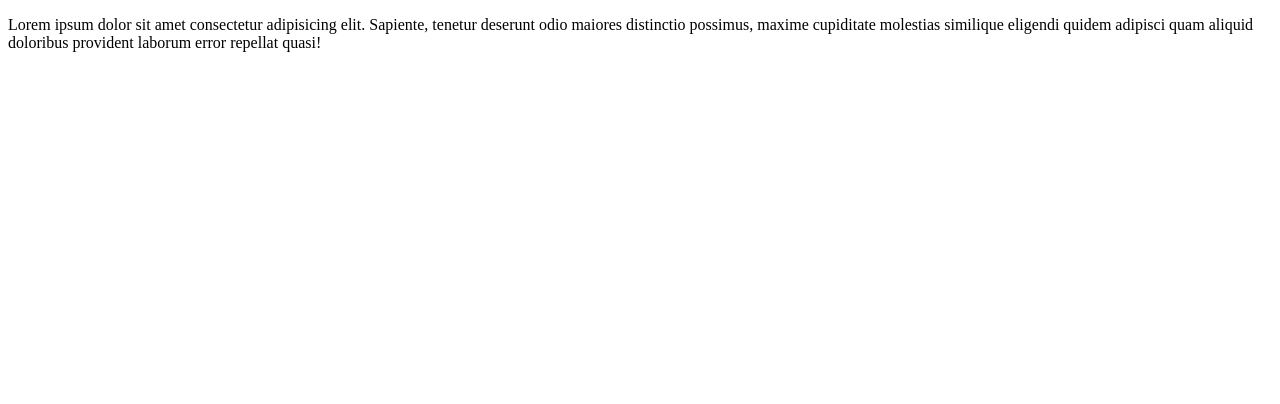
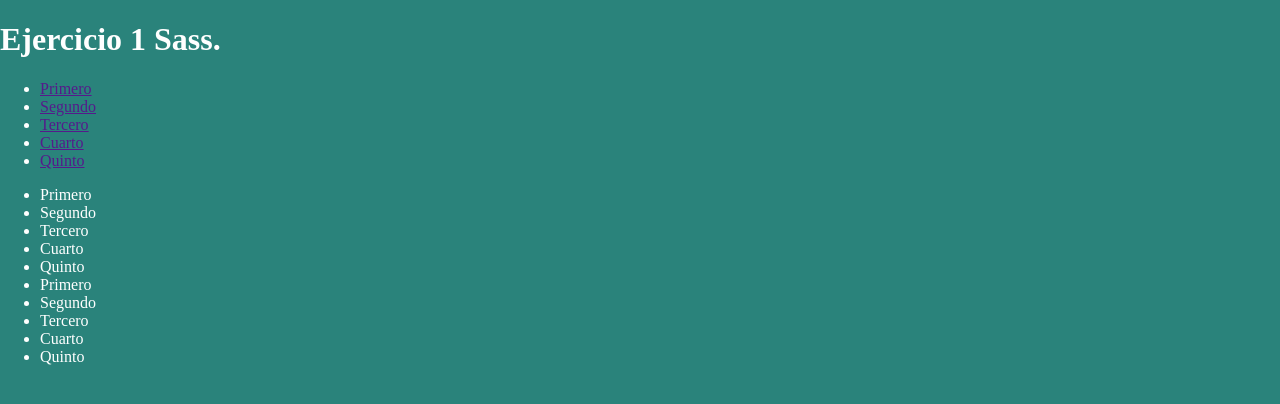
Before and after one commit to emmuriel/p1sass, a website: page index.html in a window 1280 px wide. Drawn offline with Linux system fonts and the light colour scheme.

Commit message:
primeraTranspilacion

```diff
--- /dev/null
+++ b/_globals.scss
@@ -0,0 +1,5 @@
+
+body {
+    margin: 0;
+    background-color: $bgcolor;
+}
--- /dev/null
+++ b/_variables.scss
@@ -0,0 +1,2 @@
+$bgcolor: rgb(42, 131, 123);
+$texto: white;
--- a/index.html
+++ b/index.html
@@ -1,12 +1,43 @@
 <!DOCTYPE html>
 <html lang="es">
+
 <head>
     <meta charset="UTF-8">
     <meta http-equiv="X-UA-Compatible" content="IE=edge">
     <meta name="viewport" content="width=device-width, initial-scale=1.0">
-    <title>Index</title>
+    <link rel="stylesheet" type="text/css" href="main.css">
+    <title>Ejercicio 1 Sass</title>
 </head>
+
 <body>
-    <p>Lorem ipsum dolor sit amet consectetur adipisicing elit. Sapiente, tenetur deserunt odio maiores distinctio possimus, maxime cupiditate molestias similique eligendi quidem adipisci quam aliquid doloribus provident laborum error repellat quasi!</p>
+    <header>
+        <h1>Ejercicio 1 Sass.</h1>
+        <nav>
+            <ul>
+                <li><a href="">Primero</a></li>
+                <li><a href="">Segundo</a></li>
+                <li><a href="">Tercero</a></li>
+                <li><a href="">Cuarto</a></li>
+                <li><a href="">Quinto</a></li>
+
+            </ul>
+        </nav>
+    </header>
+    <main>
+        <ul>
+            <li>Primero</li>
+            <li>Segundo</li>
+            <li>Tercero</li>
+            <li>Cuarto</li>
+            <li>Quinto</li>
+            <li>Primero</li>
+            <li>Segundo</li>
+            <li>Tercero</li>
+            <li>Cuarto</li>
+            <li>Quinto</li>
+        </ul>
+    </main>
+    <footer></footer>
 </body>
+
 </html>
--- a/main.scss
+++ b/main.scss
@@ -1,2 +1,7 @@
 
-@import "variables.scss"
+@import "variables";
+@import "globals";
+body {
+  color: $texto;
+
+}
```
Also changed, not shown: package.json (added, +19 -0 lines), main.css (added), 2 other files.
